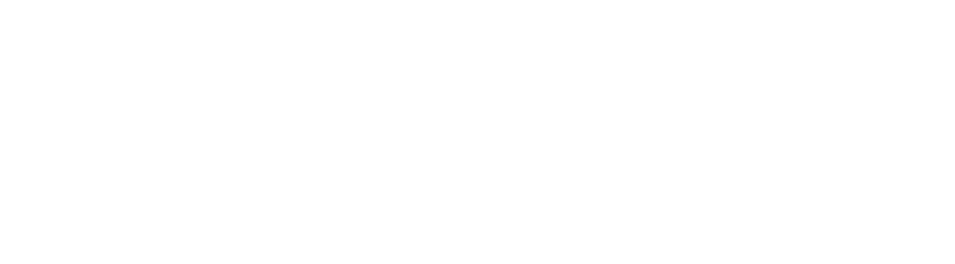
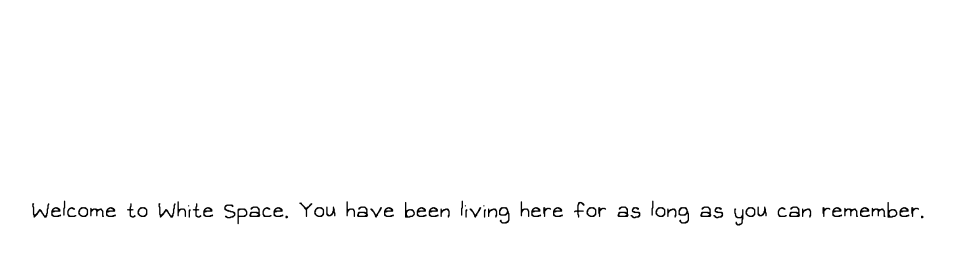
Before and after one commit to Saitock/idkwhatisthis, a plain HTML site: page index.html in a window 1280 px wide. Shown: the whole page, without its empty margins (162-1117 px from the left). Drawn offline with Linux system fonts and the light colour scheme.

Commit message:
Add files via upload

```diff
--- a/index.html
+++ b/index.html
@@ -4,8 +4,9 @@
     <meta charset="UTF-8">
     <meta name="viewport" content="width=device-width, initial-scale=1.0">
     <title>Sai's home</title>
+    <link rel="stylesheet" href="style.css">
 </head>
 <body>
-
+    <h1>Welcome to White Space. You have been living here for as long as you can remember.</h1>
 </body>
 </html>
--- /dev/null
+++ b/style.css
@@ -0,0 +1,21 @@
+@font-face {
+    font-family: "OMORI";
+    src: url("./fonts/OMORI_GAME2.ttf");
+}
+
+html, body {
+    height: 100%; /* Make sure the html and body take up the full height of the viewport */
+    margin: 0; /* Remove default margin */
+    display: flex; /* Use flexbox on body */
+    justify-content: center; /* Center horizontally */
+    align-items: center; /* Center vertically */
+}
+
+h1 {
+    font-family: "OMORI";
+    font-optical-sizing: auto;
+    font-weight: 200;
+    font-style: normal;
+    text-align: center;
+    margin-top: -360px;
+}
```
Also changed, not shown: fonts/OMORI_GAME.ttf (added), fonts/OMORI_GAME2.ttf (added), index.js (added).
